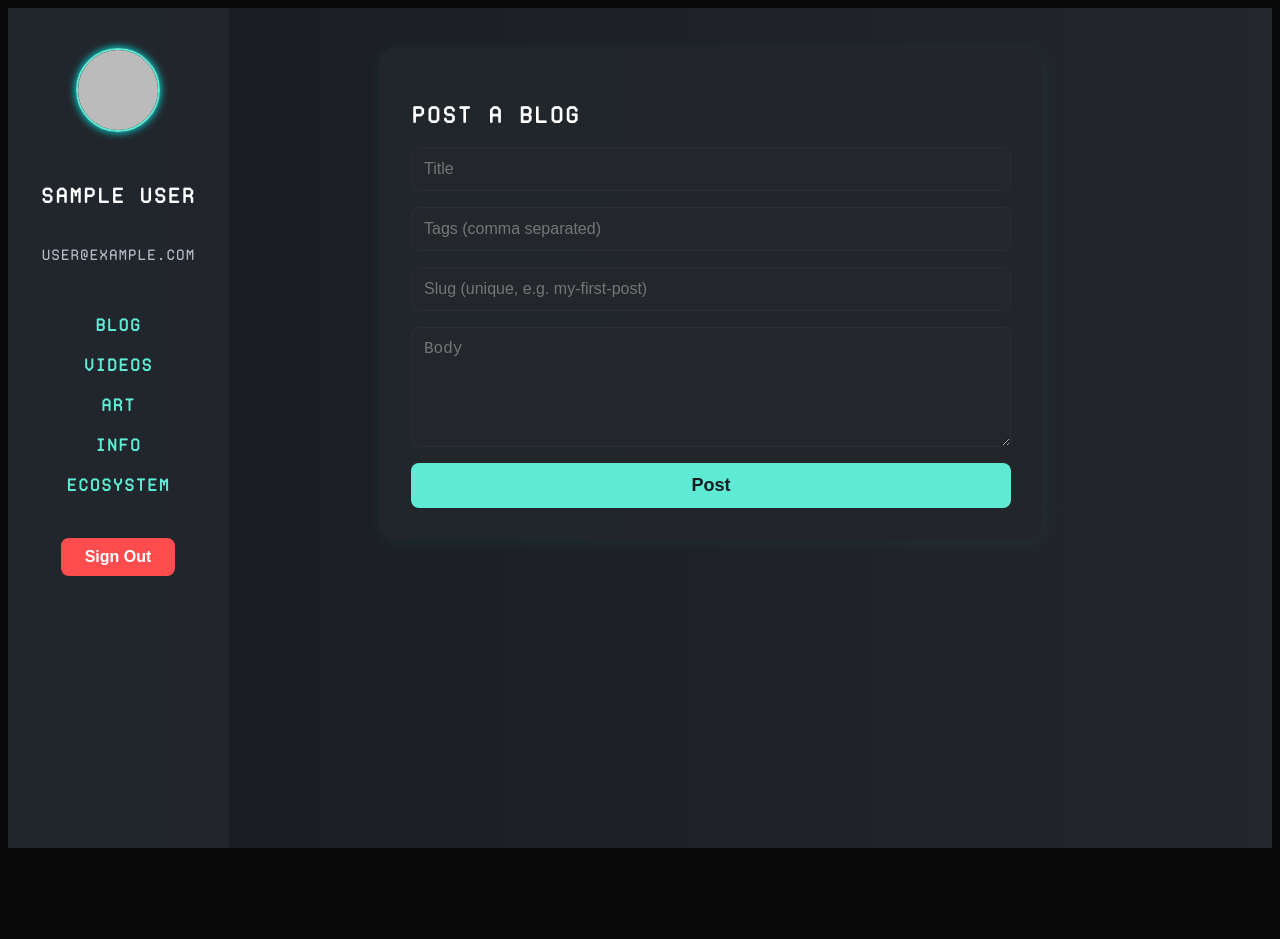
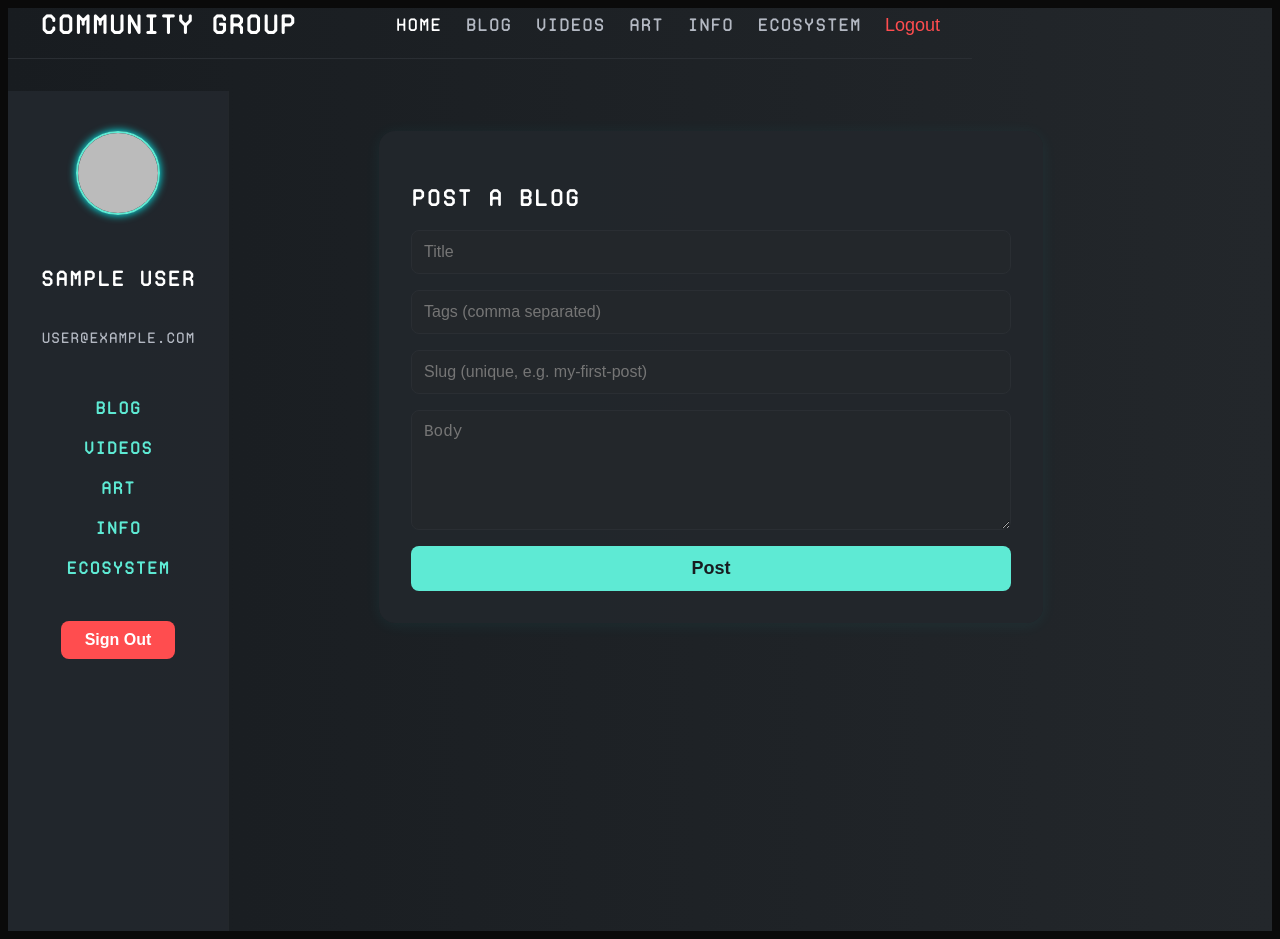
Before and after one commit to DogToken/mtcg, a Next.js app: page /dashboard in a window 1280 px wide. Before the commit the page ends 856 px from the top, so only its background shows below. Built offline with nearby package versions, Linux system fonts and the light colour scheme; no server answers; sample sign-in values are in the browser's storage.

Commit message:
Update page.tsx

```diff
--- a/src/app/dashboard/page.tsx
+++ b/src/app/dashboard/page.tsx
@@ -54,8 +54,10 @@ export default function DashboardPage() {
       background: 'linear-gradient(90deg, #181c20 0%, #23272b 100%)',
       color: '#fff',
       display: 'flex',
-      flexDirection: 'row',
+      flexDirection: 'column',
     }}>
+      <Header />
+      <div style={{ display: 'flex', flexDirection: 'row', flex: 1 }}>
         {/* Sidebar */}
         <aside style={{
           width: 220,
@@ -165,5 +167,6 @@ export default function DashboardPage() {
           </section>
         </main>
       </div>
+    </div>
   );
 }
```
Lines whose indentation alone changed are shown as unchanged.
